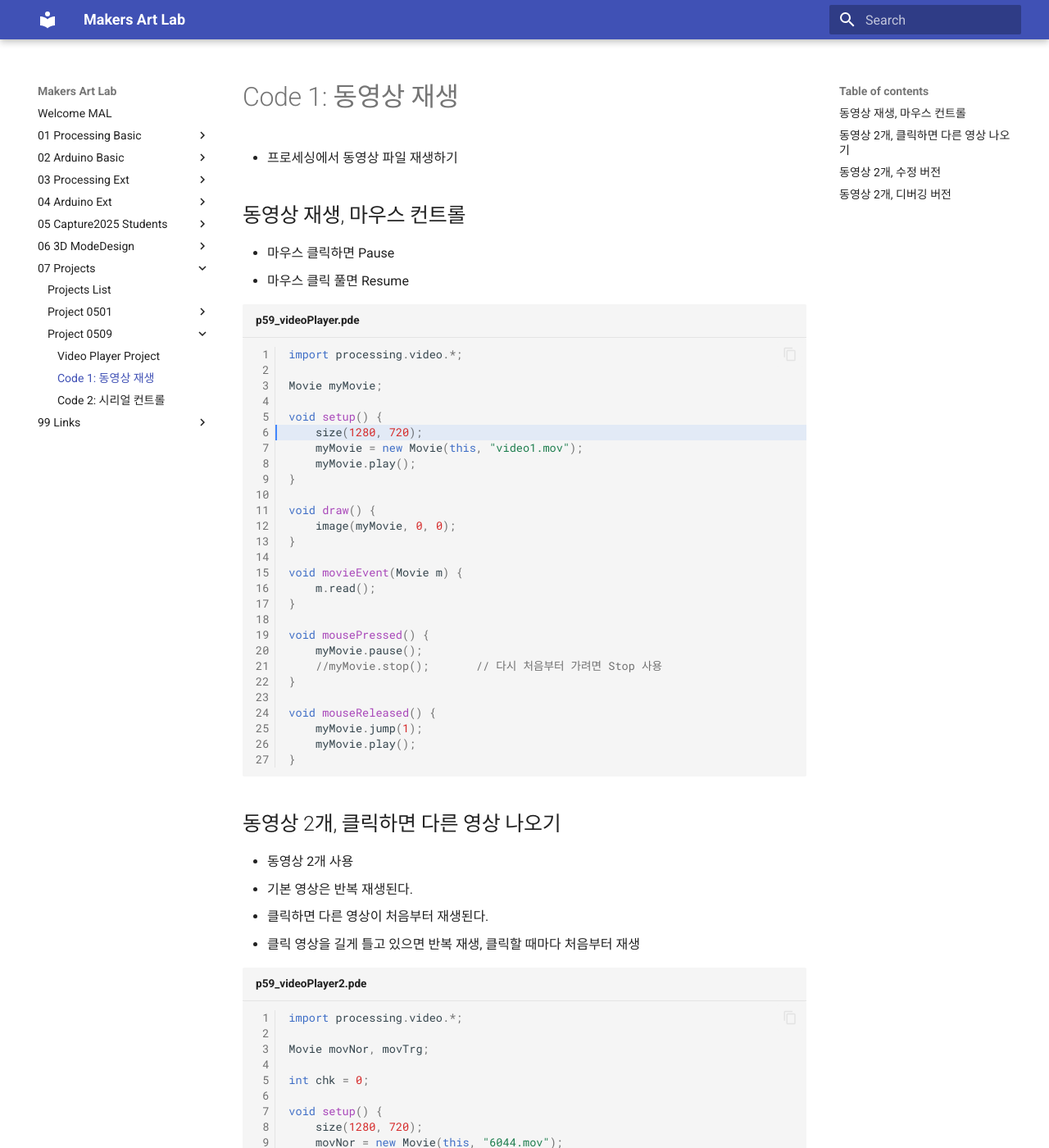
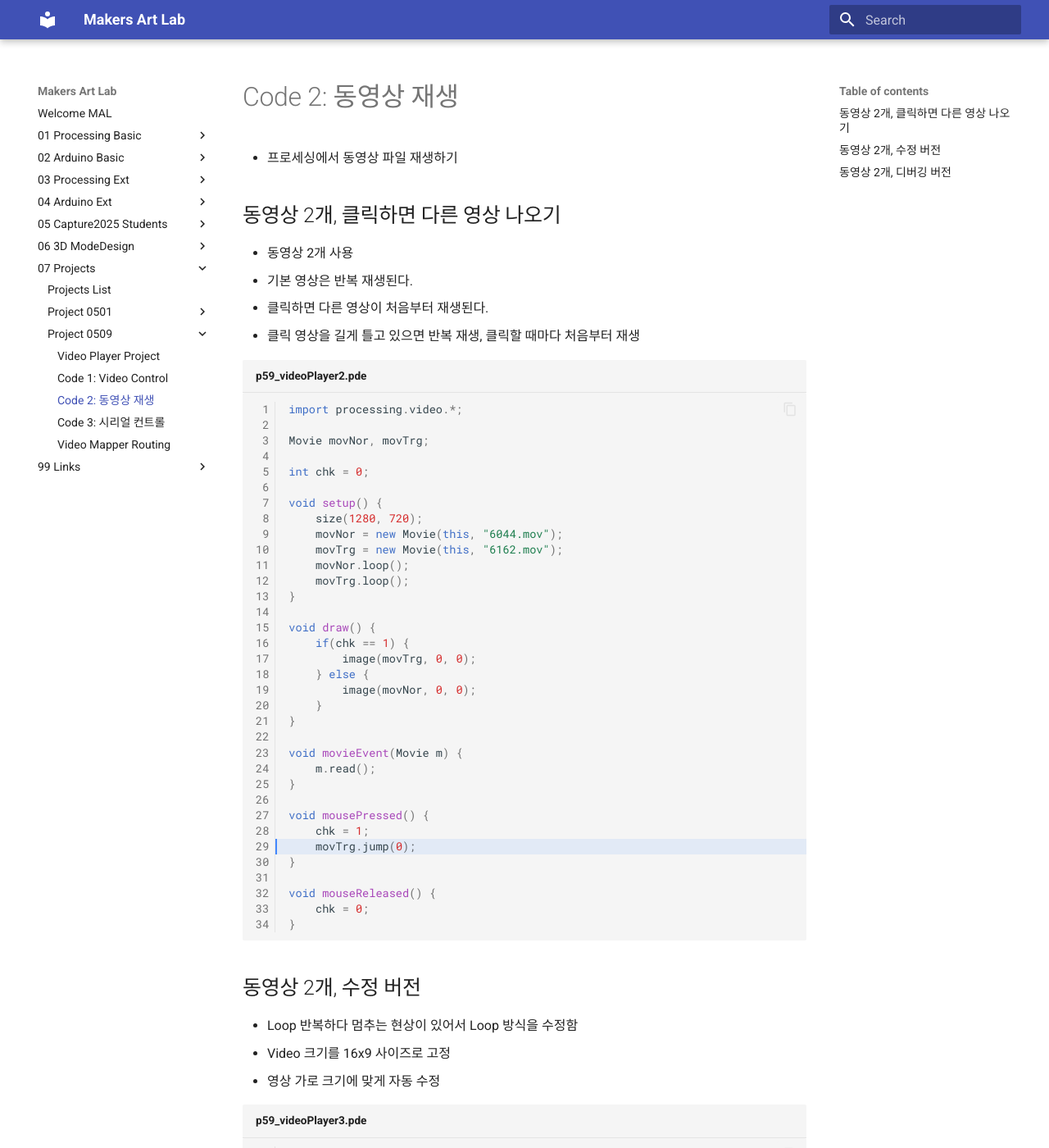
Before and after one commit to jonghoe9/makers-art-lab, an MkDocs documentation site: the page built from docs/07_Projects/Project_0509/02_video2ch.md, in a window 1280 px wide and 1400 px high. Shown: the whole window at 82% size. Built offline with MkDocs 1.6.1 and Material for MkDocs 9.7.7, drawn with Linux system fonts in a browser that asks for light colours; some of the changed text lies outside the part shown.

Commit message:
영상 부분 업데이트

````diff
--- a/docs/07_Projects/Project_0509/videoPlayer.md
+++ b/docs/07_Projects/Project_0509/02_video2ch.md
@@ -1,42 +1,6 @@
-# Code 1: 동영상 재생
+# Code 2: 동영상 재생
 
 * 프로세싱에서 동영상 파일 재생하기
-
-
-## 동영상 재생, 마우스 컨트롤
-* 마우스 클릭하면 Pause
-* 마우스 클릭 풀면 Resume
-
-```cpp title="p59_videoPlayer.pde" linenums="1" hl_lines="6"
-import processing.video.*;
-
-Movie myMovie;
-
-void setup() {
-    size(1280, 720);
-    myMovie = new Movie(this, "video1.mov");
-    myMovie.play();
-}
-
-void draw() {
-    image(myMovie, 0, 0);
-}
-
-void movieEvent(Movie m) {
-    m.read();
-}
-
-void mousePressed() {
-    myMovie.pause();
-    //myMovie.stop();       // 다시 처음부터 가려면 Stop 사용
-}
-
-void mouseReleased() {
-    myMovie.jump(1);
-    myMovie.play();
-}
-```
-
 
 ## 동영상 2개, 클릭하면 다른 영상 나오기
 
````
Also changed, not shown: docs/07_Projects/Project_0509/01_video.md (added, +187 -0 lines), docs/07_Projects/Project_0509/03_videoTrigger.md (renamed from docs/07_Projects/Project_0509/videoTrigger.md, +1 -1 lines), docs/07_Projects/Project_0509/04_videoMapper.md (added, +8 -0 lines), docs/07_Projects/Project_0509/index.md (+2 -0 lines).
